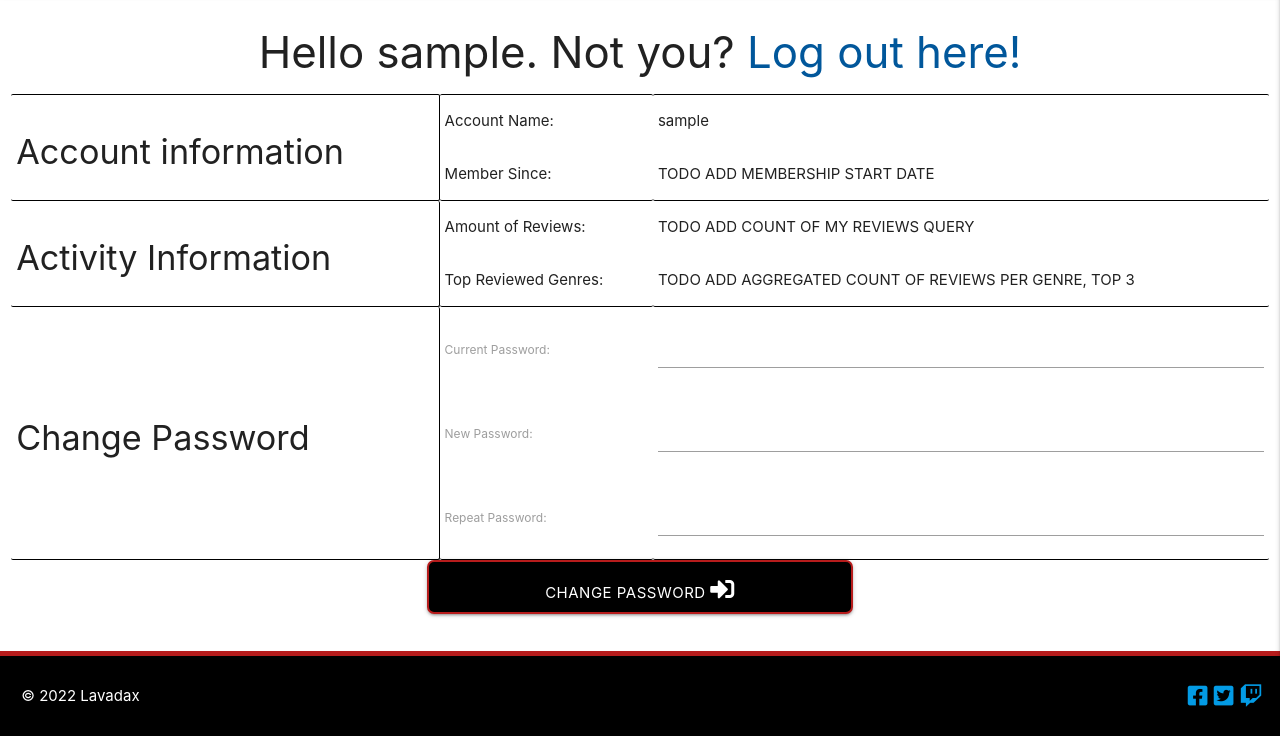
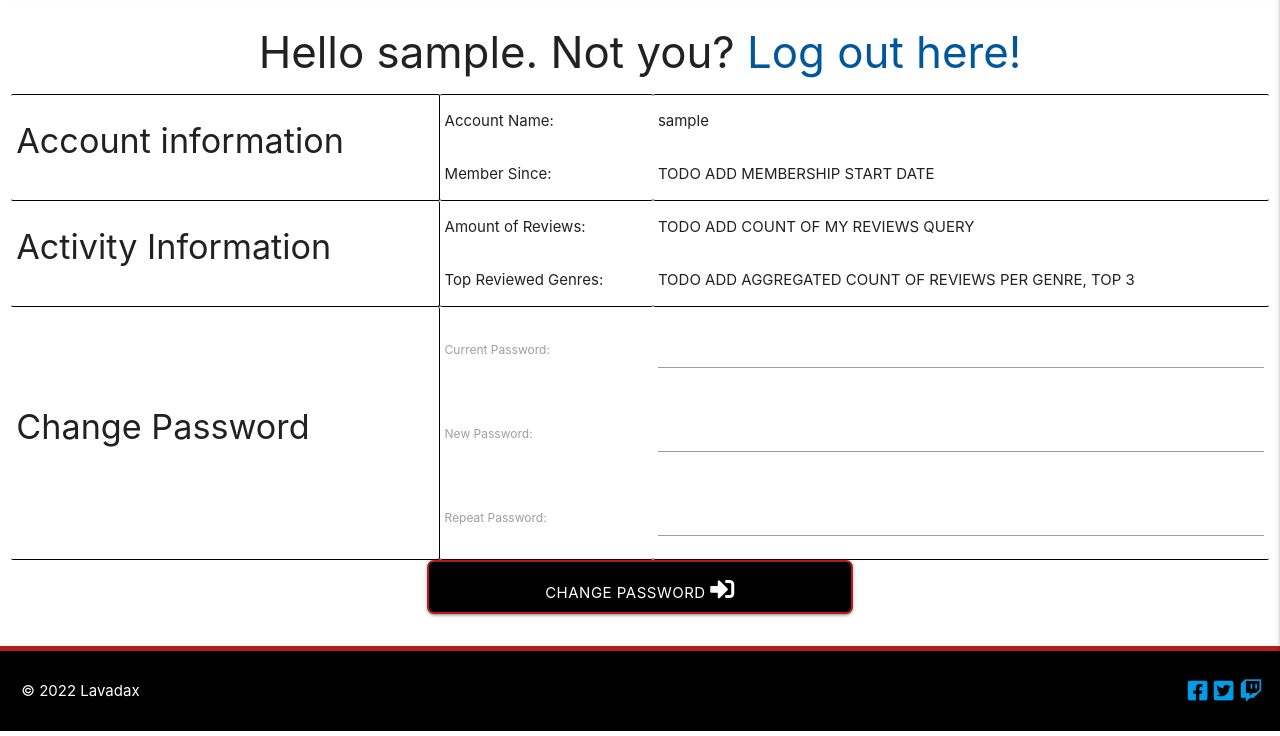
Before and after one commit to lavadax/Halliday-Games, a Flask app: a page that uses templates/base.html in a window 1280 px wide. Shown: the part 69-805 px from the top of the page. Run offline with Flask 2, Linux system fonts and the light colour scheme; the visitor is signed in with stand-in values (Sample User, id 1); a database or web service that is not in the repository returns one stand-in record (values such as "Sample title"); some libraries are stand-ins or nearby versions.

Commit message:
Update main content size to consider header border

```diff
--- a/static/css/style.css
+++ b/static/css/style.css
@@ -21,7 +21,7 @@ nav {
 /* Main content */
 
 .main-content {
-    min-height: calc(100vh - 56px - 85px);
+    min-height: calc(100vh - 61px - 85px);
 }
 
 /* H3 box styling override */
@@ -29,6 +29,12 @@ nav {
 h3 {
     margin: 0 0 1.168rem 0;
     padding-top: 1.9rem;
+}
+
+/* H4 box styling override */
+
+h4 {
+    margin: 0 0 0.912rem 0;
 }
 
 /* Search bar */
@@ -143,7 +149,7 @@ footer p {
     /* Main content */
 
     .main-content {
-        min-height: calc(100vh - 64px - 85px);
+        min-height: calc(100vh - 69px - 85px);
     }
 
     /* Cards */
```
